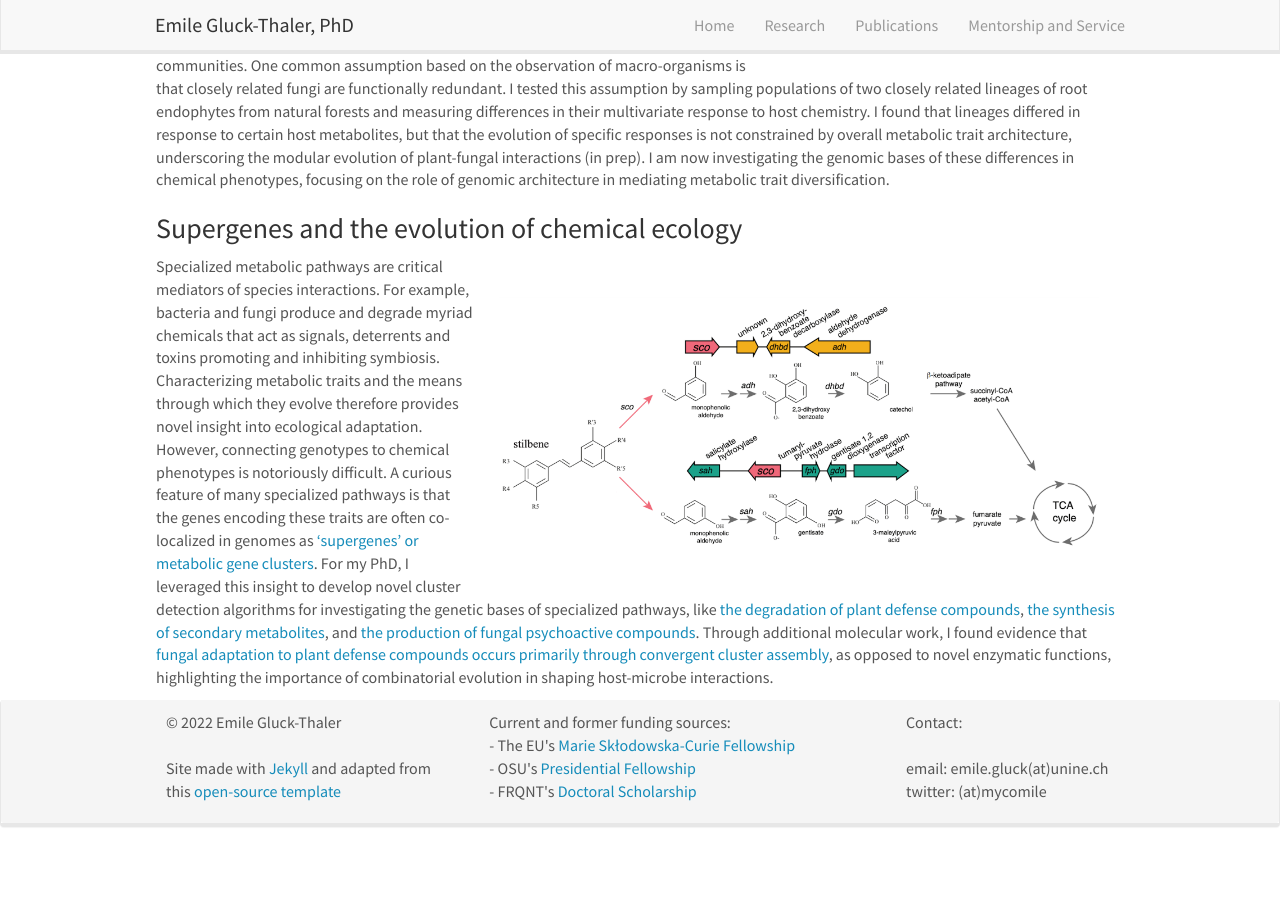
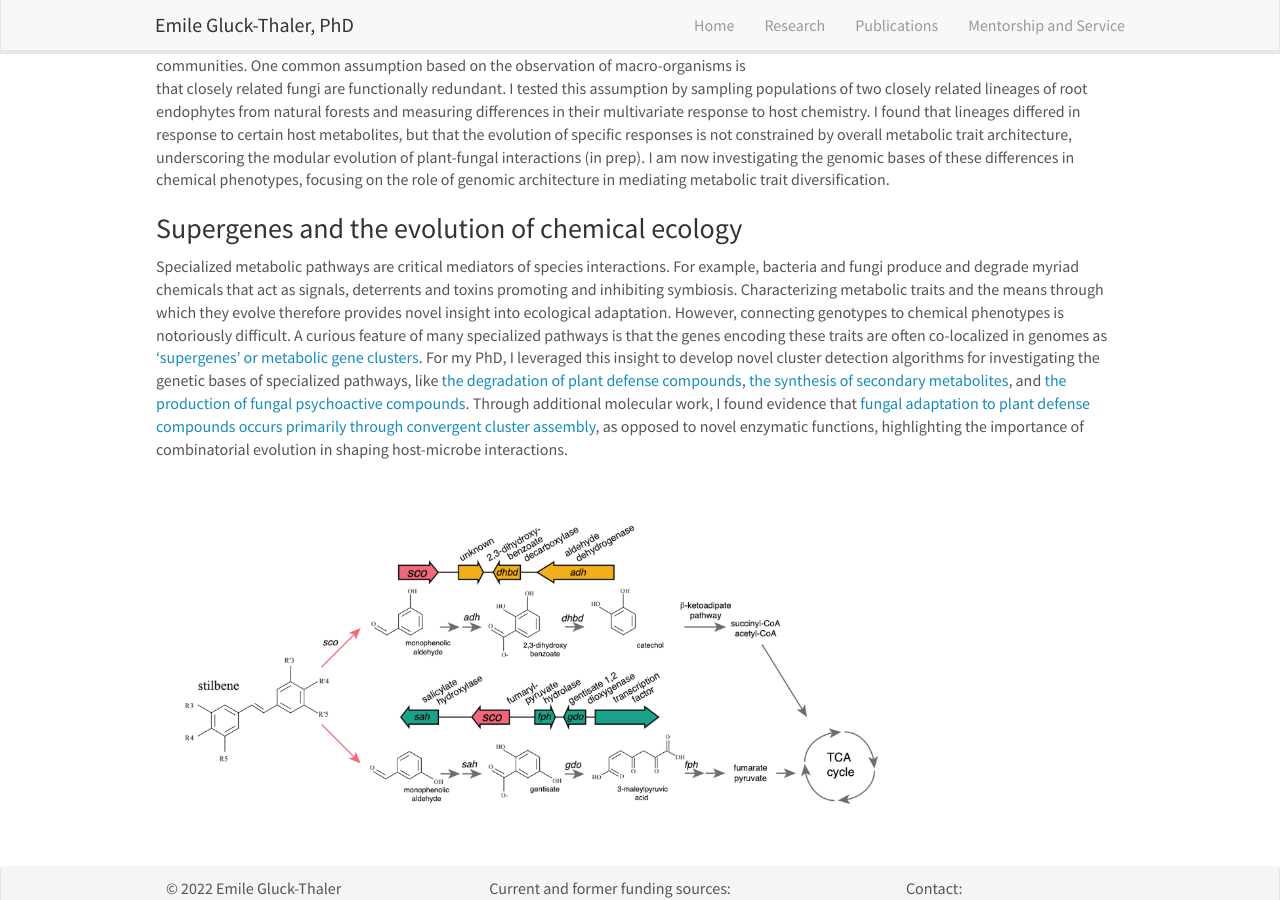
Before and after one commit to guidopuccetti/guidopuccetti.github.io, a Jekyll site: the page built from _pages/research.md, in a window 1280 px wide and 900 px high, scrolled down 1409 px. Built offline with Jekyll 4.4.1, drawn with Linux system fonts in a browser that asks for light colours; nearby versions of some CDN libraries; before the commit the page ends 2258 px from its top, so only the background shows below that.

Commit message:
pic updates

```diff
--- a/_pages/research.md
+++ b/_pages/research.md
@@ -38,6 +38,6 @@
 
 ### Supergenes and the evolution of chemical ecology
 
-![]({{ site.url }}{{ site.baseurl }}/images/research/scoPathways.png){: style="width: 650px; float: right; border: 25px; padding:25px"}
+Specialized metabolic pathways are critical mediators of species interactions. For example, bacteria and fungi produce and degrade myriad chemicals that act as signals, deterrents and toxins promoting and inhibiting symbiosis. Characterizing metabolic traits and the means through which they evolve therefore provides novel insight into ecological adaptation. However, connecting genotypes to chemical phenotypes is notoriously difficult. A curious feature of many specialized pathways is that the genes encoding these traits are often co-localized in genomes as ['supergenes' or metabolic gene clusters](https://www.sciencedirect.com/science/article/pii/S0959437X19300450). For my PhD, I leveraged this insight to develop novel cluster detection algorithms for investigating the genetic bases of specialized pathways, like [the degradation of plant defense compounds](https://www.nature.com/articles/s41396-018-0075-3), [the synthesis of secondary metabolites](https://academic.oup.com/mbe/article/37/10/2838/5839751), and [the production of fungal psychoactive compounds](https://www.sciencedirect.com/science/article/pii/S1754504819300352#!). Through additional molecular work, I found evidence that [fungal adaptation to plant defense compounds occurs primarily through convergent cluster assembly](https://onlinelibrary.wiley.com/doi/epdf/10.1111/mec.14943), as opposed to novel enzymatic functions, highlighting the importance of combinatorial evolution in shaping host-microbe interactions.
 
-Specialized metabolic pathways are critical mediators of species interactions. For example, bacteria and fungi produce and degrade myriad chemicals that act as signals, deterrents and toxins promoting and inhibiting symbiosis. Characterizing metabolic traits and the means through which they evolve therefore provides novel insight into ecological adaptation. However, connecting genotypes to chemical phenotypes is notoriously difficult. A curious feature of many specialized pathways is that the genes encoding these traits are often co-localized in genomes as ['supergenes' or metabolic gene clusters](https://www.sciencedirect.com/science/article/pii/S0959437X19300450). For my PhD, I leveraged this insight to develop novel cluster detection algorithms for investigating the genetic bases of specialized pathways, like [the degradation of plant defense compounds](https://www.nature.com/articles/s41396-018-0075-3), [the synthesis of secondary metabolites](https://academic.oup.com/mbe/article/37/10/2838/5839751), and [the production of fungal psychoactive compounds](https://www.sciencedirect.com/science/article/pii/S1754504819300352#!). Through additional molecular work, I found evidence that [fungal adaptation to plant defense compounds occurs primarily through convergent cluster assembly](https://onlinelibrary.wiley.com/doi/epdf/10.1111/mec.14943), as opposed to novel enzymatic functions, highlighting the importance of combinatorial evolution in shaping host-microbe interactions.
+![]({{ site.url }}{{ site.baseurl }}/images/research/scoPathways.png){: style="width: 750px; float: center; border: 25px; padding:25px"}
```
Also changed, not shown: _pages/service.md (+1 -1 lines).
